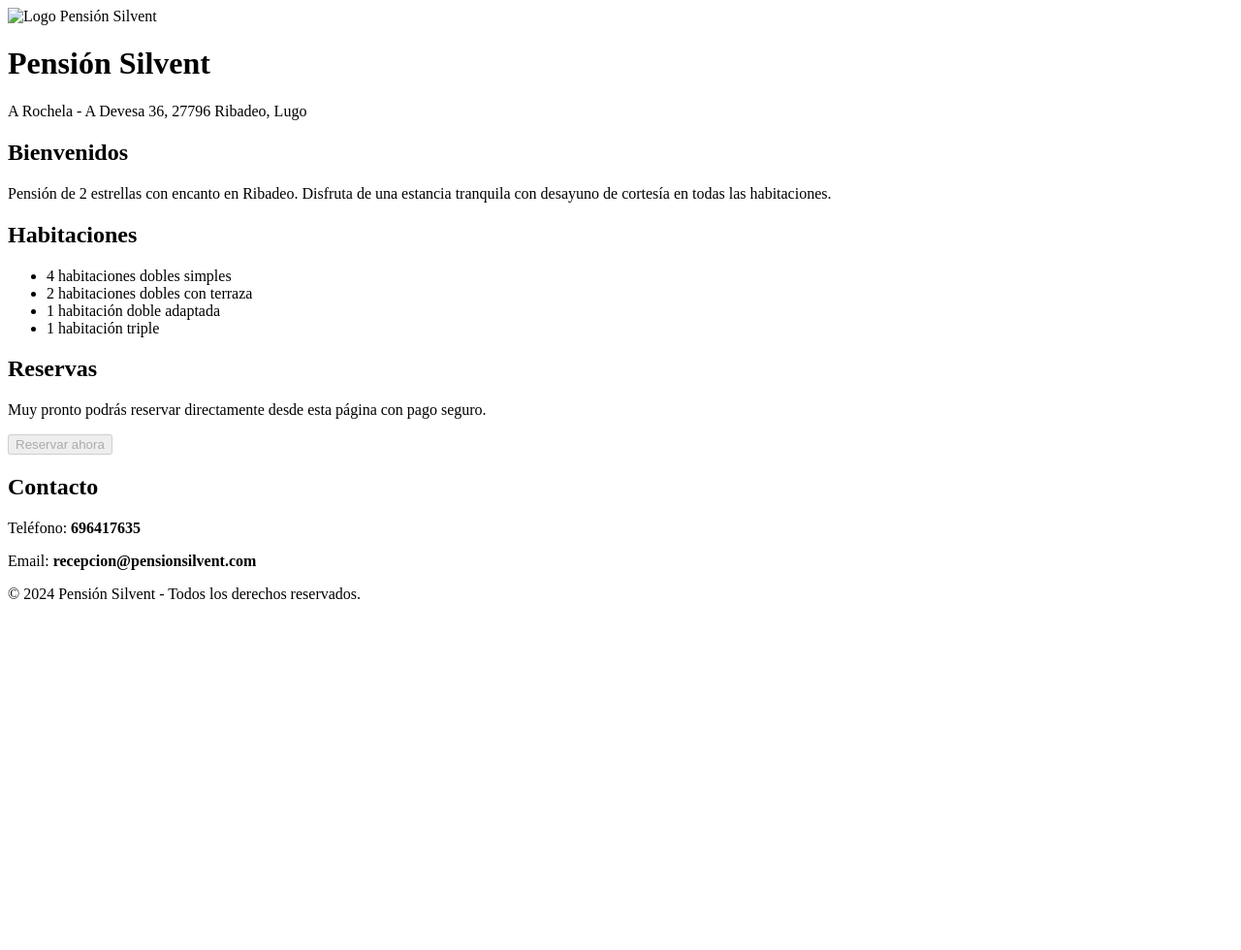
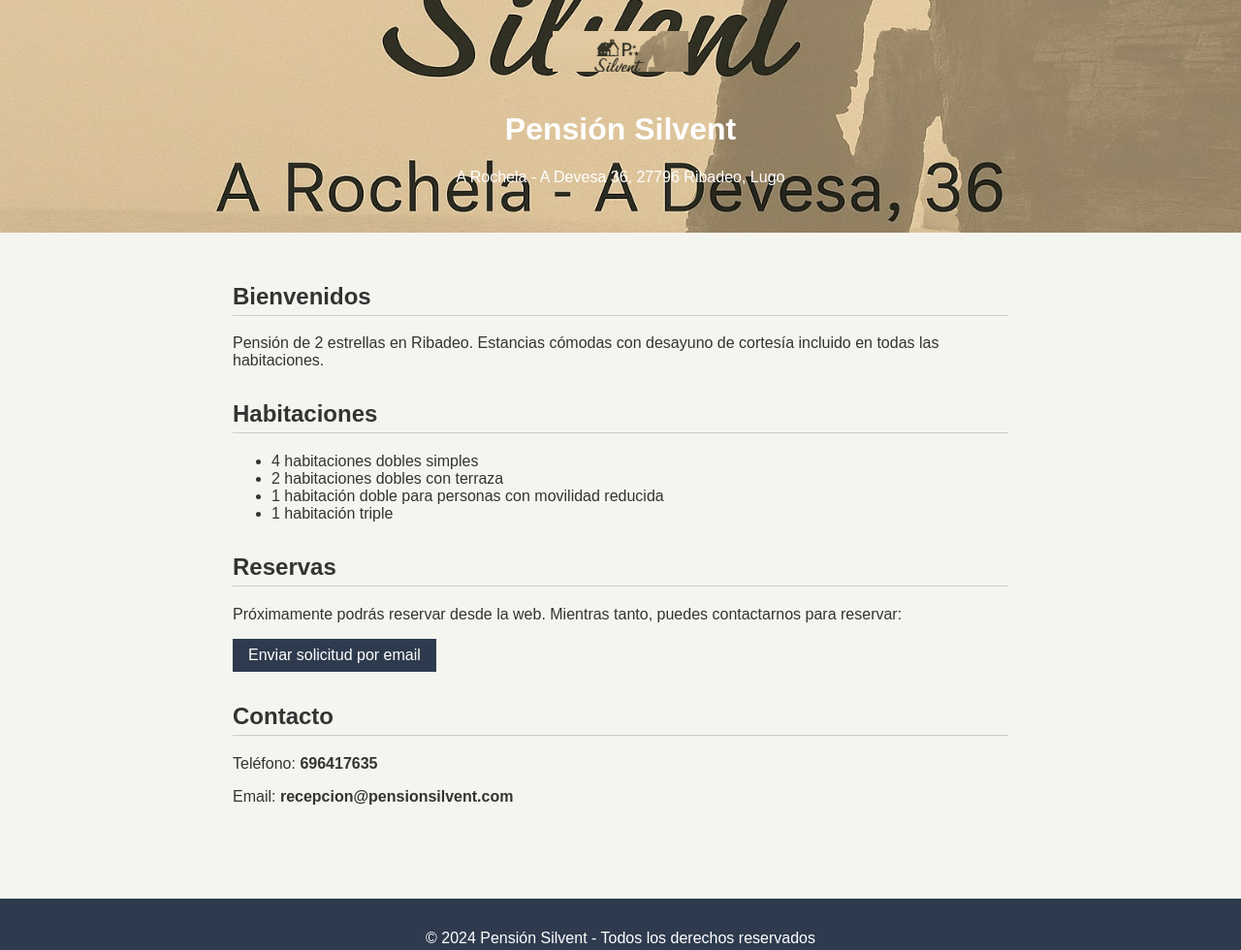
Before and after one commit to SilventVillalba/pension-silvent, a plain HTML site: page index.html in a window 1280 px wide. Shown: the whole page at 97% size. Before the commit the page ends 800 px from the top, so only its background shows below. Drawn offline with Linux system fonts and the light colour scheme.

Commit message:
Version final

```diff
--- a/index.html
+++ b/index.html
@@ -2,14 +2,14 @@
 <!DOCTYPE html>
 <html lang="es">
 <head>
-    <meta charset="UTF-8">
+  <meta charset="UTF-8" />
+  <meta name="viewport" content="width=device-width, initial-scale=1.0"/>
   <title>Pensión Silvent</title>
-    <meta name="viewport" content="width=device-width, initial-scale=1.0">
-    <link rel="stylesheet" href="styles.css">
+  <link rel="stylesheet" href="styles.css" />
 </head>
 <body>
-    <header style="background-image: url('fondo.jpg');">
-        <img src="logo.png" alt="Logo Pensión Silvent" class="logo">
+  <header>
+    <img src="logo.png" alt="Logo Pensión Silvent" class="logo" />
     <h1>Pensión Silvent</h1>
     <p class="direccion">A Rochela - A Devesa 36, 27796 Ribadeo, Lugo</p>
   </header>
@@ -17,7 +17,7 @@
   <main>
     <section>
       <h2>Bienvenidos</h2>
-            <p>Pensión de 2 estrellas con encanto en Ribadeo. Disfruta de una estancia tranquila con desayuno de cortesía en todas las habitaciones.</p>
+      <p>Pensión de 2 estrellas en Ribadeo. Estancias cómodas con desayuno de cortesía incluido en todas las habitaciones.</p>
     </section>
 
     <section>
@@ -25,15 +25,15 @@
       <ul>
         <li>4 habitaciones dobles simples</li>
         <li>2 habitaciones dobles con terraza</li>
-                <li>1 habitación doble adaptada</li>
+        <li>1 habitación doble para personas con movilidad reducida</li>
         <li>1 habitación triple</li>
       </ul>
     </section>
 
     <section>
       <h2>Reservas</h2>
-            <p>Muy pronto podrás reservar directamente desde esta página con pago seguro.</p>
-            <button disabled>Reservar ahora</button>
+      <p>Próximamente podrás reservar desde la web. Mientras tanto, puedes contactarnos para reservar:</p>
+      <p><a href="mailto:recepcion@pensionsilvent.com" class="reserva-btn">Enviar solicitud por email</a></p>
     </section>
 
     <section>
@@ -44,7 +44,7 @@
   </main>
 
   <footer>
-        <p>© 2024 Pensión Silvent - Todos los derechos reservados.</p>
+    <p>© 2024 Pensión Silvent - Todos los derechos reservados</p>
   </footer>
 </body>
 </html>
--- /dev/null
+++ b/styles.css
@@ -0,0 +1,52 @@
+
+body {
+  margin: 0;
+  font-family: sans-serif;
+  background-color: #f5f5f0;
+  color: #333;
+}
+
+header {
+  background-image: url('fondo.jpg');
+  background-size: cover;
+  background-position: center;
+  color: white;
+  padding: 2em;
+  text-align: center;
+}
+
+.logo {
+  width: 140px;
+  margin-bottom: 1rem;
+}
+
+main {
+  padding: 2em;
+  max-width: 800px;
+  margin: auto;
+}
+
+section {
+  margin-bottom: 2rem;
+}
+
+h2 {
+  border-bottom: 1px solid #ccc;
+  padding-bottom: 0.3rem;
+}
+
+.reserva-btn {
+  display: inline-block;
+  background-color: #2e3b4e;
+  color: white;
+  padding: 0.5em 1em;
+  text-decoration: none;
+}
+
+footer {
+  background-color: #2e3b4e;
+  color: white;
+  text-align: center;
+  padding: 1em;
+  margin-top: 2rem;
+}
```
Also changed, not shown: fondo.jpg (added), logo.png (added). Lines whose indentation alone changed are shown as unchanged.
